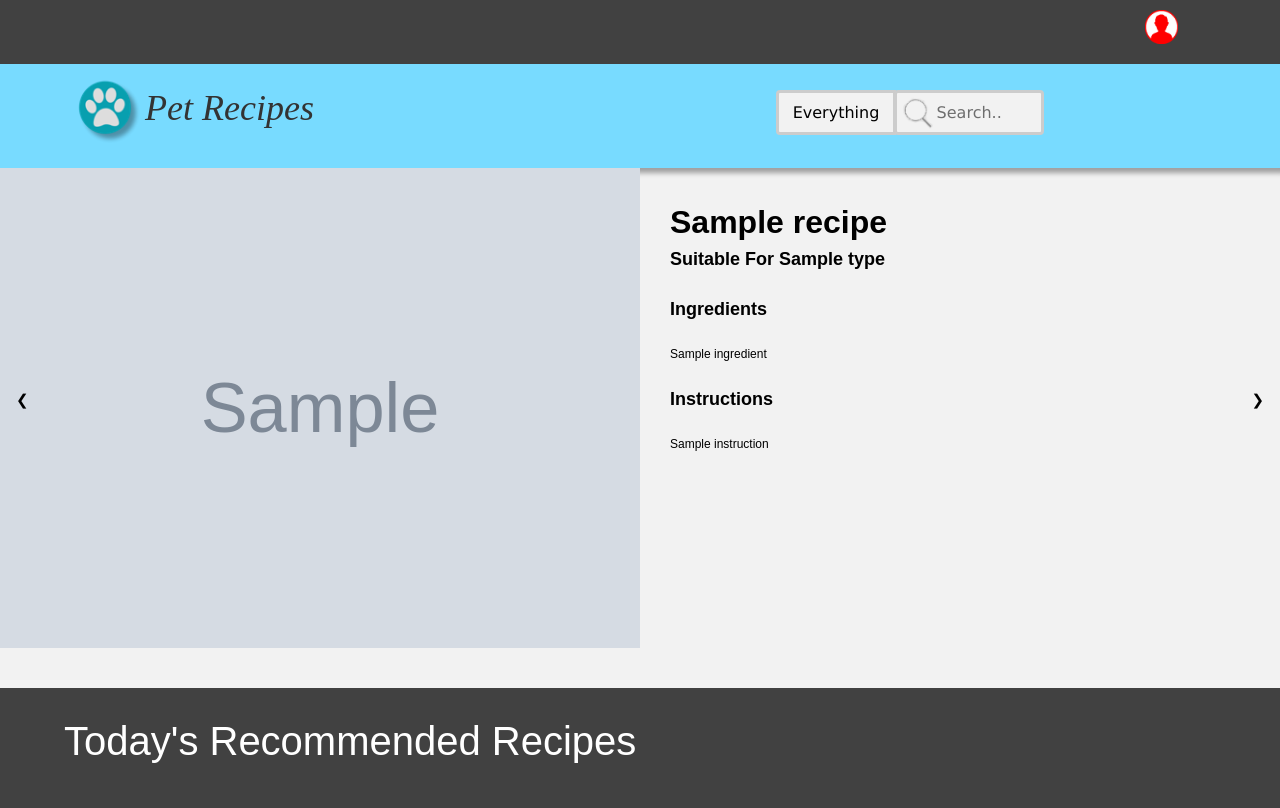
After one commit to YijunFang/Pet_Recipe, a Flask app: template app/templates/home_alt.html in a window 1280 px wide. The commit adds this page. Run offline with Flask 2, Linux system fonts and the light colour scheme; the template is opened without the code that fills it: most values are stand-ins (such as "Sample title", 1, 10 or a date in 2020); grey boxes marked "Sample" are stand-in pictures.

Commit message:
new homepage style

```diff
--- a/app/static/data/styles.css
+++ b/app/static/data/styles.css
@@ -56,6 +56,17 @@ a:active {
     text-decoration: none;
 }
 
+
+.heading_0{
+  font-family:'ArialMT', 'Arial';
+  font-weight:normal;
+  font-style:normal;
+  font-size:40px;
+  color:white;
+  margin-left:5%;
+
+}
+
 .heading_2 {
   font-family:'ArialMT', 'Arial';
   font-weight:bold;
--- a/app/static/files/home/styles.css
+++ b/app/static/files/home/styles.css
@@ -245,3 +245,27 @@ input[name="search_term"]:focus {
 #default_inner{
   margin: 30px;
 }
+
+.mySlides{
+  position: absolute;
+  width:100%;
+  height:65%;
+  overflow: hidden;
+}
+
+.slideimg{
+  width:100%;
+  height:100%;
+
+}
+
+.homegrey{
+  background-color:rgba(65, 65, 65, 1);
+  width:100%;
+  height:15%;
+}
+
+.slideshow{
+  overflow: hidden;
+  height: 65%;
+}
--- /dev/null
+++ b/app/templates/home_alt.html
@@ -0,0 +1,78 @@
+<!DOCTYPE html>
+<html>
+    <head>
+        <title>Home</title>
+        <meta http-equiv="X-UA-Compatible" content="IE=edge"/>
+        <meta http-equiv="content-type" content="text/html; charset=utf-8"/>
+        <meta name="/viewport" content="width=device-width, initial-scale=1.0"/>
+        <link href="../static/resources/css/jquery-ui-themes.css" type="text/css" rel="stylesheet"/>
+        <link href="../static/resources/css/axure_rp_page.css" type="text/css" rel="stylesheet"/>
+        <link href="../static/data/styles.css" type="text/css" rel="stylesheet"/>
+        <link href="../static/files/home/styles.css" type="text/css" rel="stylesheet"/>
+        <link rel="stylesheet" href="https://www.w3schools.com/w3css/4/w3.css">
+    </head>
+    <body>
+
+    {% include 'header.html' %}
+
+    <div class="slideshow">
+    {% for r in recipes %}
+        {% if r.Recipe.imagepath is not none %}
+        <div class="mySlides">
+            <div class="recipe_column_left" >
+            <a href="{{ url_for('recipe_view',recipeid= r.Recipe.id, title= r.Recipe.title, ingredient= r.Recipe.ingredient,
+                instruction=r.Recipe.instruction, pettype=r.Pet_type.type, user=r.User.user_name, img=r.Recipe.imagepath) }}"><img src="{{ r.Recipe.imagepath }}" width="100%"/></a>
+
+            </div>
+            <div class="recipe_column_right">
+                <div id = "default_inner">
+                                   <p> <a href="{{ url_for('recipe_view',recipeid= r.Recipe.id, title= r.Recipe.title, ingredient= r.Recipe.ingredient,
+                instruction=r.Recipe.instruction, pettype=r.Pet_type.type, user=r.User.user_name, img=r.Recipe.imagepath) }}" class="heading_1" >{{ r.Recipe.title }}</a></p>
+
+                    <p class="heading_3">Suitable For {{ r.Pet_type.type }}</p><br>
+
+                    <p class="heading_3">Ingredients</p><br>
+
+                    <p class="paragraph">{{ r.Recipe.ingredient.replace('\n','<br />')|safe }}</p>
+
+
+                    <br><p class="heading_3">Instructions</p><br>
+
+                    <p class="paragraph">{{ r.Recipe.instruction.replace('\n','<br />')|safe }}</p>
+
+                    <br>
+                </div>
+            </div>
+            <div class="clear"></div>
+        </div>
+        {% endif %}
+    {% endfor %}
+    <button class="w3-button w3-display-left" onclick="plusDivs(-1)">&#10094;</button>
+    <button class="w3-button w3-display-right" onclick="plusDivs(+1)">&#10095;</button>
+    </div>
+    <div class="homegrey">
+        <br>
+        <p class="heading_0">Today's Recommended Recipes</p><br>
+    </div>
+    </body>
+</html>
+
+<script>
+var slideIndex = 1;
+showDivs(slideIndex);
+
+function plusDivs(n) {
+    showDivs(slideIndex += n);
+}
+
+function showDivs(n) {
+    var i;
+    var x = document.getElementsByClassName("mySlides");
+    if (n > x.length) {slideIndex = 1}
+    if (n < 1) {slideIndex = x.length} ;
+    for (i = 0; i < x.length; i++) {
+        x[i].style.display = "none";
+    }
+    x[slideIndex-1].style.display = "block";
+}
+</script>
--- a/app/views.py
+++ b/app/views.py
@@ -15,9 +15,11 @@ def index():
 	recipes = db_session.query(Recipe,Pet_type,User).filter(Recipe.type==Pet_type.id). \
 							 filter(Recipe.user_id==User.id).all()
 
-	return render_template("home.html",recipes=recipes)
+	#return render_template("home_alt.html",recipes=recipes) # uncomment for old version
+	                                                         # we may reuse this for logged
+	                                                         # in users' feed
+	return render_template("home_alt.html",recipes=recipes)
 
-@app.route('/search',methods=['POST'])
 def search_view():
 	search_term = request.form['search_term']
 	search_filter = request.form['search_filter']
```
